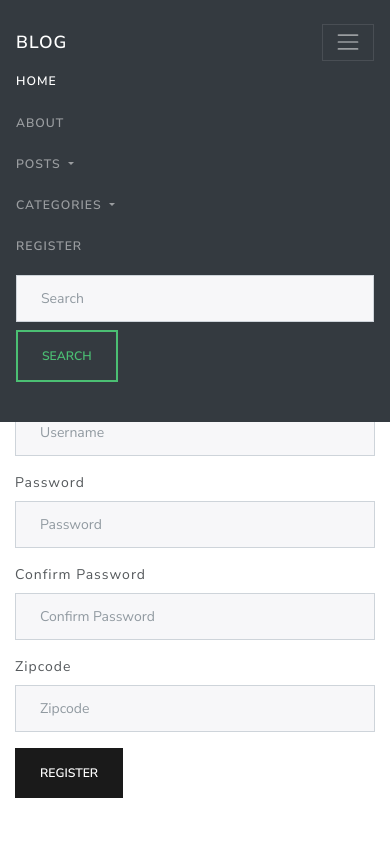
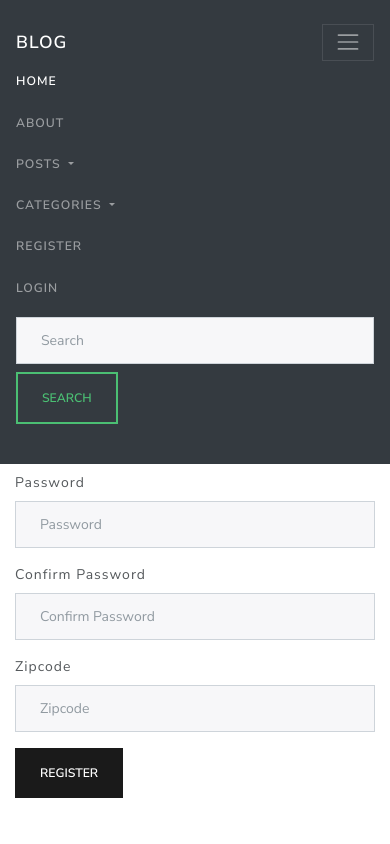
Before and after one commit to GengJulian/Webprog3_project, a CodeIgniter app: page /Webprog3_project/register in a window 390 px wide, after a click that opens the changed part. Run offline with CodeIgniter, Linux system fonts and the light colour scheme; some libraries are stand-ins or nearby versions.

Commit message:
Login view is created.

```diff
--- a/application/config/routes.php
+++ b/application/config/routes.php
@@ -57,6 +57,7 @@ $route['posts'] = 'posts/index';
 
 $route['default_controller'] = 'pages/view';
 
+$route['login'] ="users/login";
 $route['register'] ='users/register';
 
 $route['categories/posts/(:any)'] = 'categories/posts/$1';
--- a/application/controllers/Users.php
+++ b/application/controllers/Users.php
@@ -6,7 +6,7 @@ class Users extends CI_Controller{
 
 		$this->form_validation->set_rules('name','Name','required');
 		$this->form_validation->set_rules('username','Username','required|callback_check_username_exists');
-		$this->form_validation->set_rules('email','Email','required|valid_email|callback_check_username_exists');
+		$this->form_validation->set_rules('email','Email','required|callback_check_email_exists');
 		$this->form_validation->set_rules('password','Password','required');
 		$this->form_validation->set_rules('password2','Confirm Password','required|matches[password]');
 
@@ -39,5 +39,12 @@ class Users extends CI_Controller{
 			return false;
 		}
 	}
+
+	function login(){
+		$data = array('username'=>$this->input->post('username'),
+						'password' => md5($this->input->post('password')));
+
+
+	}
 }
 }
--- a/application/views/templates/header.php
+++ b/application/views/templates/header.php
@@ -41,6 +41,9 @@
 				<li class="nav-item">
 					<a class="nav-link" href="<?php echo base_url();?>register">Register</a>
 				</li>
+				<li class="nav-item">
+					<a class="nav-link" href="<?php echo base_url();?>login">Login</a>
+				</li>
 			</ul>
 			<form class="form-inline my-2 my-lg-0">
 				<input class="form-control mr-sm-2" type="text" placeholder="Search">
```
Also changed, not shown: application/views/users/login.php (added, +18 -0 lines).
